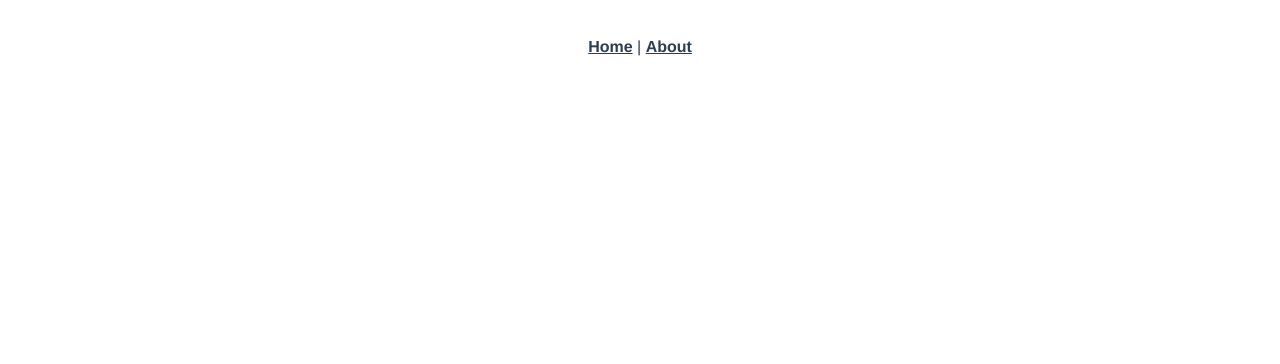
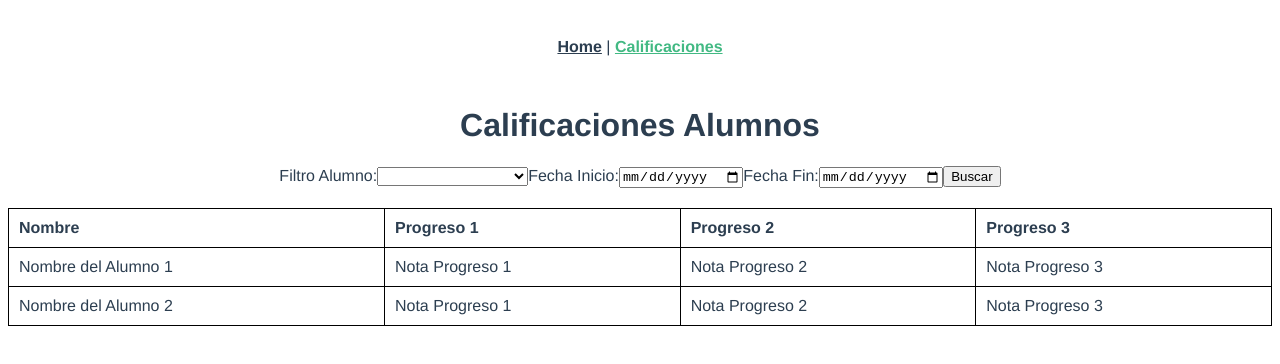
Before and after one commit to AaronZumarraga/proyecto-minicore, a Vue app: page /#/calificaciones in a window 1280 px wide. Before the commit this address had no page. Shown: the top 364 px of the page. Built offline with nearby package versions, Linux system fonts and the light colour scheme.

Commit message:
creacion de proyecto y boceto

```diff
--- a/src/App.vue
+++ b/src/App.vue
@@ -1,7 +1,7 @@
 <template>
   <nav>
     <router-link to="/">Home</router-link> |
-    <router-link to="/about">About</router-link>
+    <router-link to="/calificaciones">Calificaciones</router-link>
   </nav>
   <router-view/>
 </template>
--- a/src/router/index.js
+++ b/src/router/index.js
@@ -8,13 +8,10 @@ const routes = [
     component: HomeView
   },
   {
-    path: '/about',
-    name: 'about',
-    // route level code-splitting
-    // this generates a separate chunk (about.[hash].js) for this route
-    // which is lazy-loaded when the route is visited.
+    path: '/calificaciones',
+    name: 'calificaciones',
     component: function () {
-      return import(/* webpackChunkName: "about" */ '../views/AboutView.vue')
+      return import(/* webpackChunkName: "about" */ '../views/CalificacionesView.vue')
     }
   }
 ]
--- a/src/views/AboutView.vue
+++ /dev/null
@@ -1,5 +0,0 @@
-<template>
-  <div class="about">
-    <h1>This is an about page</h1>
-  </div>
-</template>
--- /dev/null
+++ b/src/views/CalificacionesView.vue
@@ -0,0 +1,85 @@
+<template>
+  <div>
+    <h1>Calificaciones Alumnos</h1>
+
+    <form>
+      <label for="filtroAlumno">Filtro Alumno:</label>
+      <select v-model="filtroAlumno" id="filtroAlumno" name="filtroAlumno">
+        <option v-for="alumno in alumnos" :key="alumno.id" :value="alumno.id">
+          {{ alumno.nombre }}
+        </option>
+      </select>
+
+      <label for="fechaInicio">Fecha Inicio:</label>
+      <input type="date" v-model="fechaInicio" id="fechaInicio" name="fechaInicio">
+
+      <label for="fechaFin">Fecha Fin:</label>
+      <input type="date" v-model="fechaFin" id="fechaFin" name="fechaFin">
+
+      <button type="button" @click="buscar">Buscar</button>
+    </form>
+
+    <table>
+      <thead>
+        <tr>
+          <th>Nombre</th>
+          <th>Progreso 1</th>
+          <th>Progreso 2</th>
+          <th>Progreso 3</th>
+        </tr>
+      </thead>
+      <tbody>
+        <tr v-for="alumno in alumnos" :key="alumno.id">
+          <td>{{ alumno.nombre }}</td>
+          <td>{{ alumno.progreso1 }}</td>
+          <td>{{ alumno.progreso2 }}</td>
+          <td>{{ alumno.progreso3 }}</td>
+        </tr>
+      </tbody>
+    </table>
+  </div>
+</template>
+
+<script>
+export default {
+  data() {
+    return {
+      filtroAlumno: null,
+      fechaInicio: null,
+      fechaFin: null,
+      alumnos: [
+        { id: 1, nombre: 'Nombre del Alumno 1', progreso1: 'Nota Progreso 1', progreso2: 'Nota Progreso 2', progreso3: 'Nota Progreso 3' },
+        { id: 2, nombre: 'Nombre del Alumno 2', progreso1: 'Nota Progreso 1', progreso2: 'Nota Progreso 2', progreso3: 'Nota Progreso 3' }
+        // Agrega más alumnos según sea necesario
+      ]
+    };
+  },
+  methods: {
+    buscar() {
+      // Aquí puedes agregar lógica de búsqueda según los filtros seleccionados
+      alert('Búsqueda realizada'); // Puedes reemplazar esto con la lógica real
+    }
+  }
+};
+</script>
+
+<style>
+table {
+  border-collapse: collapse;
+  width: 100%;
+  margin-top: 20px;
+}
+
+table, th, td {
+  border: 1px solid black;
+}
+
+th, td {
+  padding: 10px;
+  text-align: left;
+}
+
+form {
+  margin-bottom: 20px;
+}
+</style>
```
